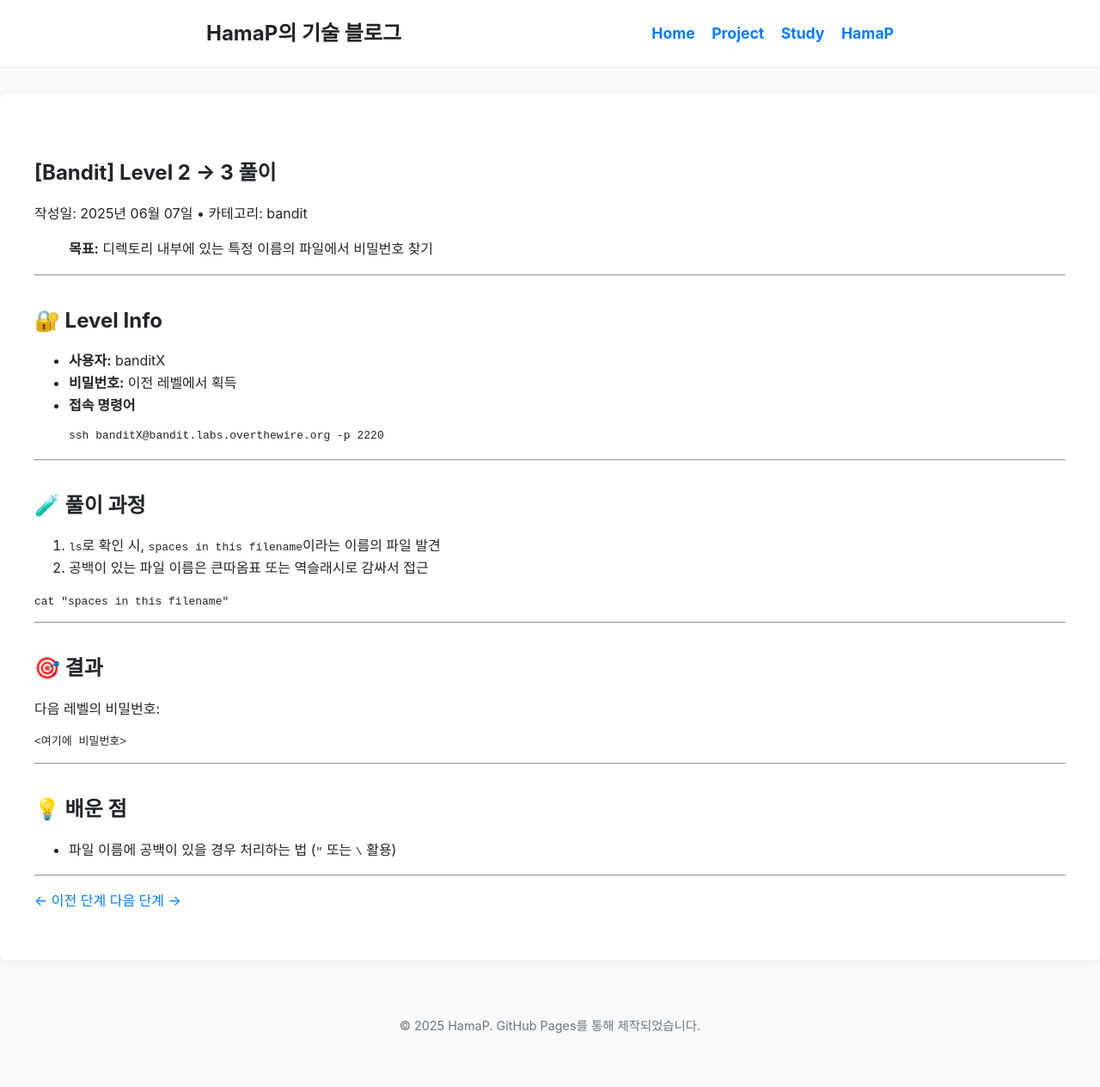
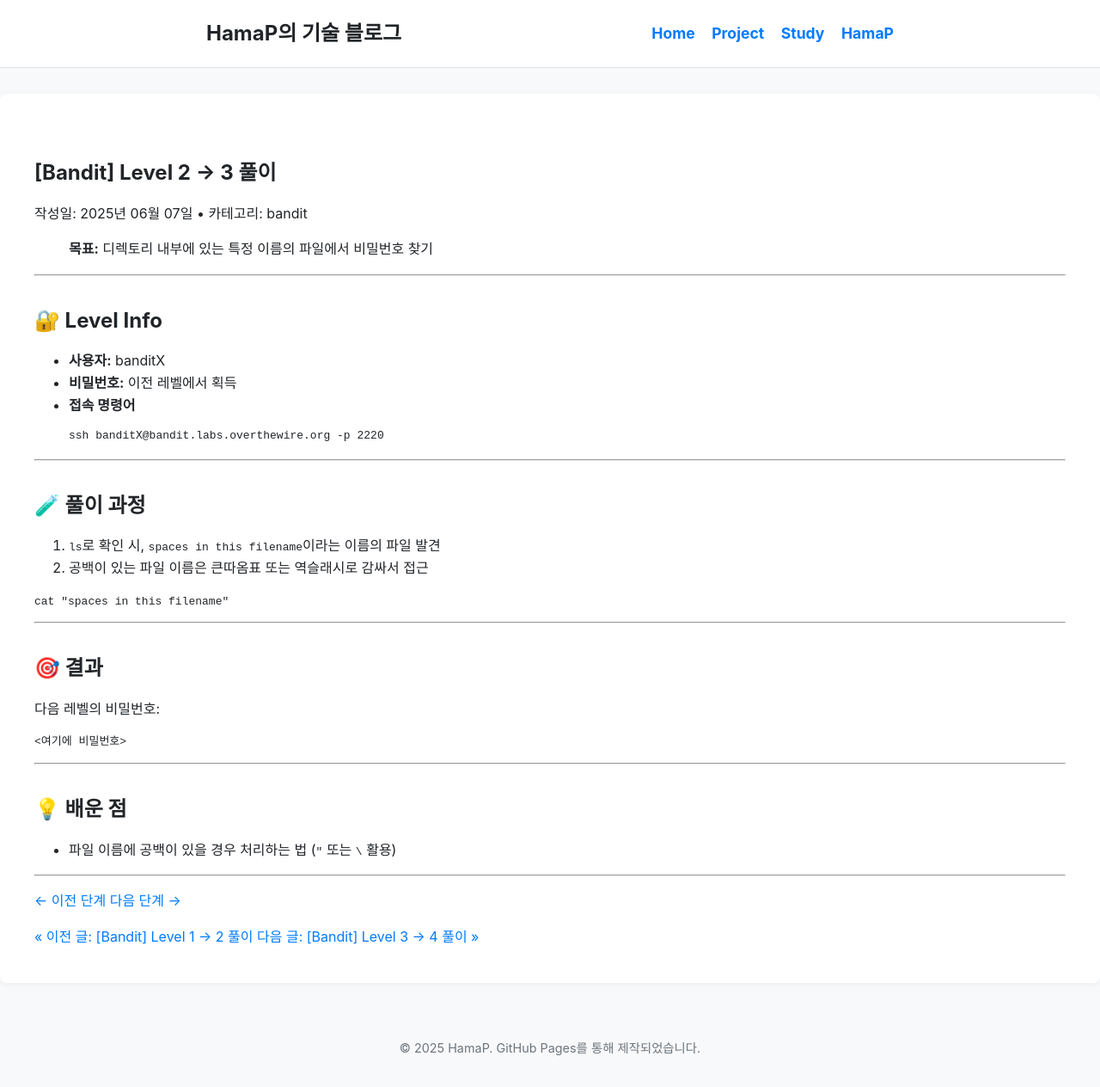
Before and after one commit to HamaP0/HamaP0.github.io, a Jekyll site: the page built from _posts/2025-06-07-bandit-level2-3.md, in a window 1280 px wide. Shown: the whole page at 86% size. Built offline with Jekyll 4.4.1, drawn with Linux system fonts in a browser that asks for light colours; before the commit the page ends 1239 px from its top, so only the background shows below that.

Commit message:
Update post.html

```diff
--- a/_layouts/post.html
+++ b/_layouts/post.html
@@ -21,8 +14,22 @@ layout: default
   </header>
 
   <div class="post-content">
-    <!-- 이 부분에 각 마크다운(.md) 파일의 실제 내용이 들어옵니다 -->
     {{ content }}
   </div>
 
+  <!-- ====================================================== -->
+  <!-- 아래 코드를 새로 추가합니다. (이전/다음 글 내비게이션) -->
+  <!-- ====================================================== -->
+  <nav class="post-nav">
+    <!-- 이전 글이 존재할 경우에만 링크를 보여줍니다. -->
+    {% if page.previous.url %}
+      <a class="prev" href="{{ page.previous.url | relative_url }}">« 이전 글: {{ page.previous.title }}</a>
+    {% endif %}
+
+    <!-- 다음 글이 존재할 경우에만 링크를 보여줍니다. -->
+    {% if page.next.url %}
+      <a class="next" href="{{ page.next.url | relative_url }}">다음 글: {{ page.next.title }} »</a>
+    {% endif %}
+  </nav>
+
 </article>
```
Also changed, not shown: other parts of _layouts/post.html (+0 -7 lines).
